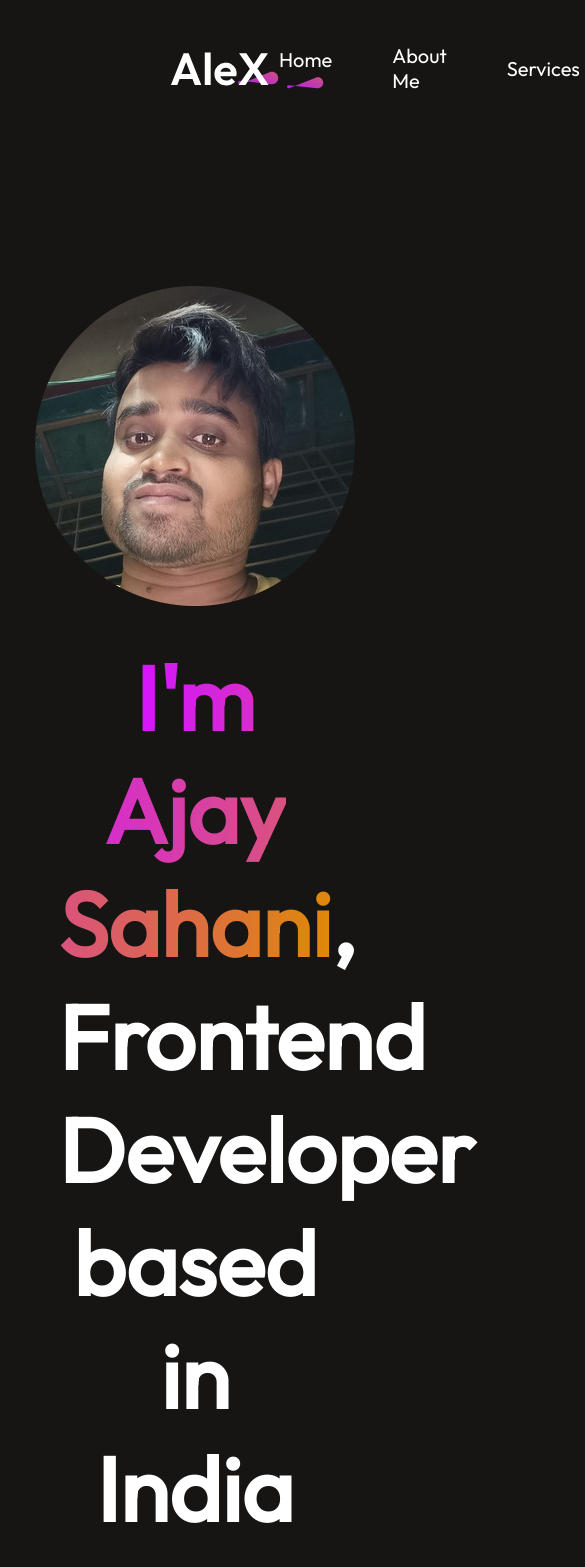
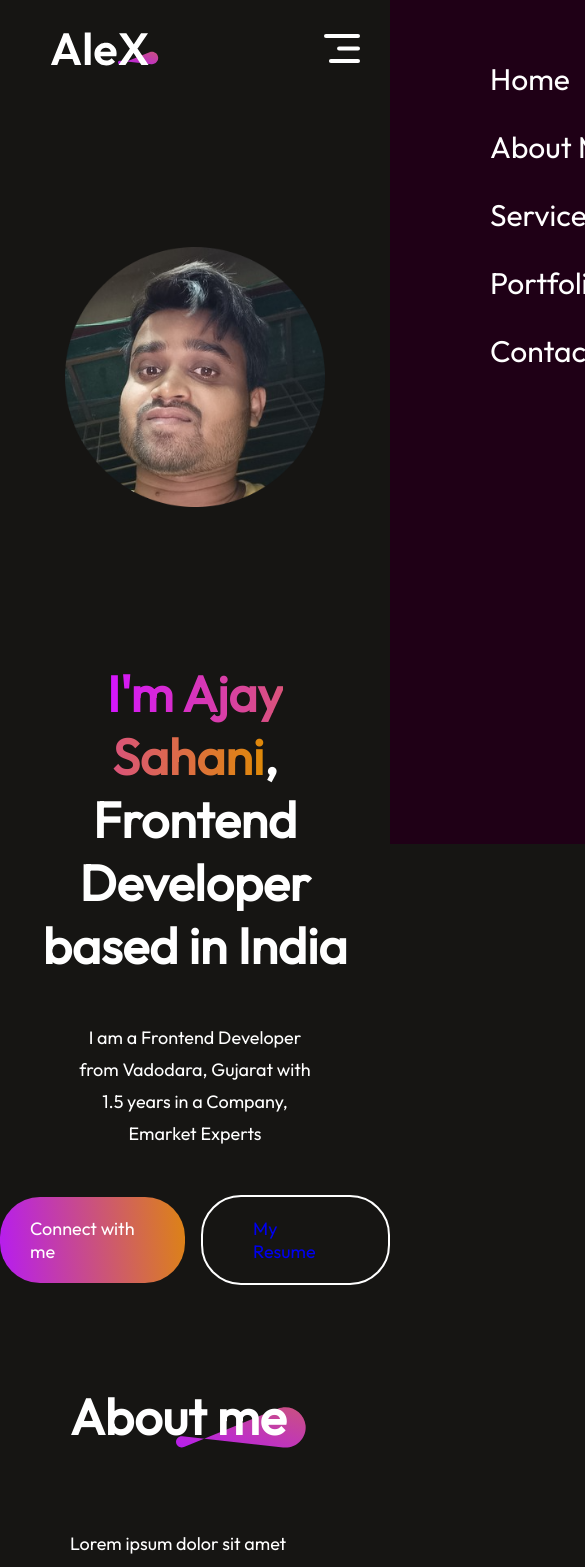
Before and after one commit to sajay3159/My-Portfolio, a React (Create React App) app: page / in a window 390 px wide. Shown: the top 1567 px of the page, 585 px wide, since content can reach past the window. Built offline with nearby package versions, Linux system fonts and the light colour scheme.

Commit message:
Responsive Navbar and Home, Work on Responsive about section

```diff
--- a/src/Components/About/About.css
+++ b/src/Components/About/About.css
@@ -98,3 +98,38 @@
   transform: scale(1.12);
   transition: 0.5s;
 }
+@media (max-width: 768px) {
+  .about {
+    gap: 80px;
+    margin: 50px 70px;
+    align-items: start;
+  }
+  .about-title h1 {
+    font-size: 50px;
+    padding: 0;
+  }
+  .about-title img {
+    width: 130px;
+    right: -20px;
+  }
+  .about-sections {
+    flex-direction: column;
+  }
+  .about-left {
+    display: none;
+  }
+  .about-para {
+    font-size: 18px;
+    line-height: 32px;
+  }
+  .about-skill {
+    gap: 20px;
+    /* align-items: center; */
+  }
+  .about-skill p {
+    font-size: 20px;
+  }
+  .about-skill hr {
+    height: 6px;
+  }
+}
--- a/src/Components/About/About.jsx
+++ b/src/Components/About/About.jsx
@@ -18,8 +18,8 @@ const About = () => {
                     <div className="about-para">
                         <p>Lorem ipsum dolor sit amet consectetur adipisicing elit. Mollitia explicabo harum asperiores, voluptas similique qui rem error recusandae, possimus dolor architecto ab id at voluptate ut vero, laboriosam autem culpa?
                             Nemo recusandae facilis fugit delectus unde aperiam eius repudiandae assumenda aliquid necessitatibus nobis optio maiores excepturi minus quas eum modi possimus earum explicabo omnis architecto ut, iure sequi. Consequuntur, eligendi?
-                            Lorem ipsum dolor sit amet consectetur adipisicing elit. Rerum alias magnam tempore. Optio non maxime, distinctio sint delectus quod doloribus ab quibusdam necessitatibus molestias accusantium voluptatem totam, libero in vel?
                         </p>
+                        <p>Lorem ipsum dolor sit amet consectetur adipisicing elit. Rerum alias magnam tempore. Optio non maxime, distinctio sint delectus quod doloribus ab quibusdam necessitatibus molestias accusantium voluptatem totam, libero in vel?</p>
                     </div>
                     <div className="about-skills">
                         <div className="about-skill"><p>HTML && CSS</p><hr style={{ width: "50%" }} />  </div>
--- a/src/Components/Home/Home.css
+++ b/src/Components/Home/Home.css
@@ -57,3 +57,34 @@
 .home-resume:hover {
   border-color: #b415ff;
 }
+@media (max-width: 768px) {
+  .home img {
+    margin-bottom: 120px;
+    width: 260px;
+  }
+  .home h1 {
+    /* margin-top: 50px; */
+    width: 90%;
+    font-size: 50px;
+  }
+  .home p {
+    width: 60%;
+    font-size: 18px;
+    line-height: 32px;
+    margin: 10px 0px;
+  }
+  .home-action {
+    gap: 16px;
+    font-size: 18px;
+    font-weight: 500;
+    margin-bottom: 50px;
+  }
+  .home-connect {
+    padding: 20px 30px;
+    border-radius: 40px;
+  }
+  .home-resume {
+    padding: 20px 50px;
+    border-radius: 40px;
+  }
+}
--- a/src/Components/Navbar/Navbar.css
+++ b/src/Components/Navbar/Navbar.css
@@ -36,3 +36,48 @@
   text-decoration: none;
   color: white;
 }
+.nav-mob-close {
+  display: none;
+}
+.nav-mob-open {
+  display: none;
+}
+@media (max-width: 768px) {
+  .navbar {
+    margin: 20px 50px;
+  }
+  .nav-connect {
+    display: none;
+  }
+  .nav-mob-open {
+    display: block;
+    position: fixed;
+    right: 30px;
+  }
+  .nav-mob-close {
+    display: block;
+    position: relative;
+    top: 30px;
+    left: 290px;
+    width: 30px;
+  }
+  .nav-menu {
+    position: fixed;
+    flex-direction: column;
+    align-items: start;
+    top: 0;
+    gap: 30px;
+    background-color: #1f0016;
+    width: 350px;
+    height: 100%;
+    z-index: 2;
+    transition: 0.5s;
+    right: -350px;
+  }
+  .nav-menu li {
+    font-size: 30px;
+    padding-left: 100px;
+    flex-direction: row;
+    gap: 20px;
+  }
+}
--- a/src/Components/Navbar/Navbar.jsx
+++ b/src/Components/Navbar/Navbar.jsx
@@ -1,15 +1,27 @@
-import React, { useState } from 'react';
+import React, { useRef, useState } from 'react';
 import './Navbar.css';
 import logo from '../../assets/logo.svg'
 import underline from '../../assets/nav_underline.svg'
-import AnchorLink from 'react-anchor-link-smooth-scroll';
+import AnchorLink from 'react-anchor-link-smooth-scroll'
+import menu_open from '../../assets/menu_open.svg'
+import menu_close from '../../assets/menu_close.svg'
 
 const Navbar = () => {
     const [menu, setMenu] = useState("home");
+    const menuRef = useRef();
+
+    const openMenu = () => {
+        menuRef.current.style.right = "0";
+    }
+    const closeMenu = () => {
+        menuRef.current.style.right = "-350px";
+    }
     return (
         <div className='navbar'>
             <img src={logo} alt="" />
-            <ul className="nav-menu">
+            <img src={menu_open} onClick={openMenu} alt="" className='nav-mob-open' />
+            <ul ref={menuRef} className="nav-menu">
+                <img src={menu_close} onClick={closeMenu} alt="" className="nav-mob-close" />
                 <li><AnchorLink className='anchor-link' href='#home'><p onClick={() => setMenu("home")}>Home</p></AnchorLink>{menu === "home" ? <img src={underline} alt='' /> : <></>}</li>
                 <li><AnchorLink className='anchor-link' offset={50} href='#about'><p onClick={() => setMenu("about")}>About Me</p></AnchorLink>{menu === "about" ? <img src={underline} alt='' /> : <></>}</li>
                 <li><AnchorLink className='anchor-link' offset={50} href='#services'><p onClick={() => setMenu("services")}>Services</p></AnchorLink>{menu === "services" ? <img src={underline} alt='' /> : <></>}</li>
```
